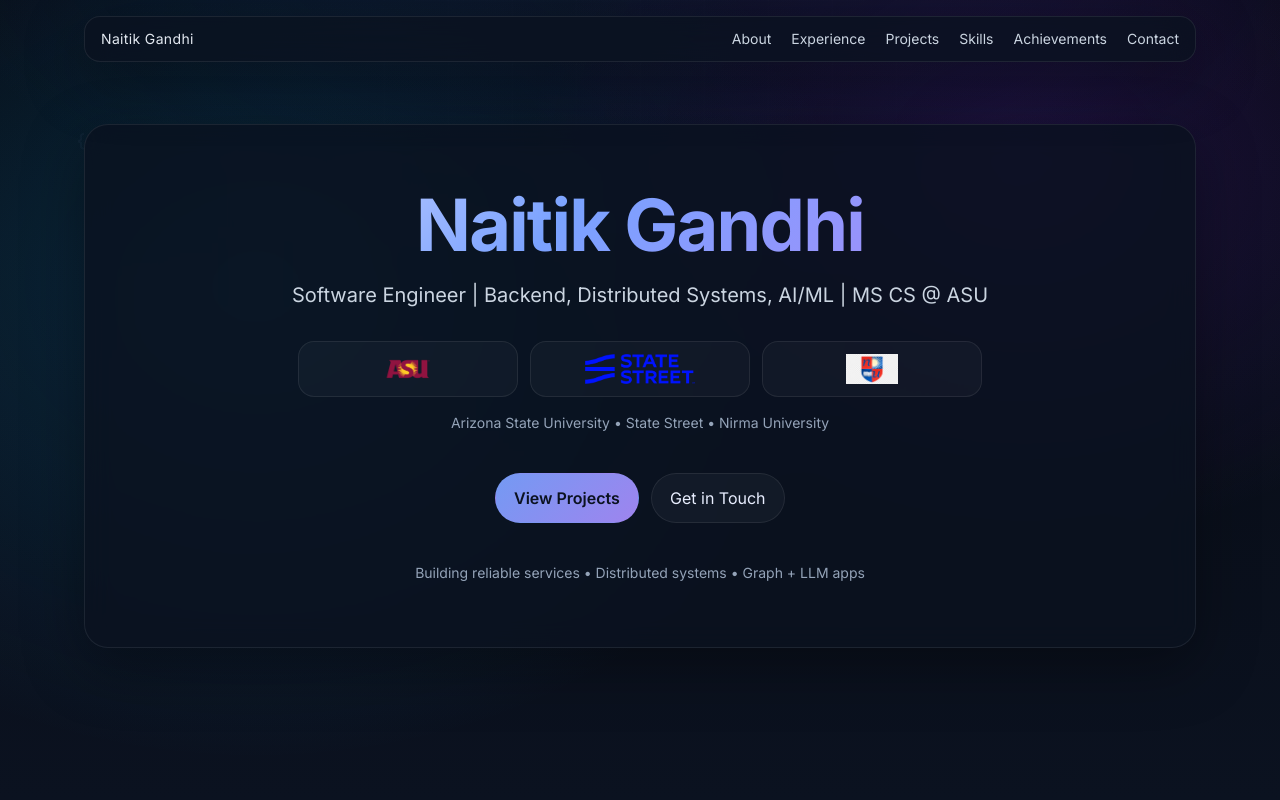
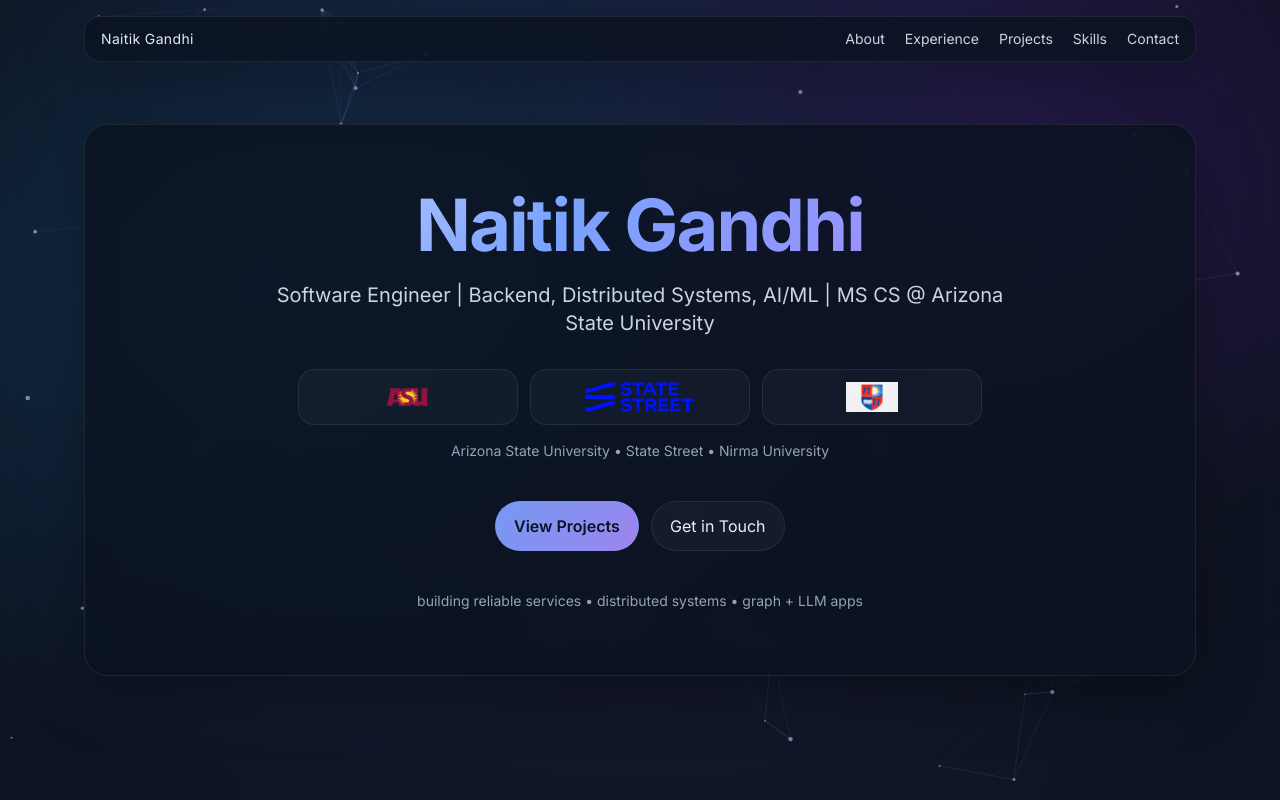
Before and after one commit to NaitikGandhi/NaitikGandhi.github.io, a plain HTML site: page index.html in a window 1280 px wide. Shown: the top 800 px of the page. Drawn offline with nearby package versions, Linux system fonts and the light colour scheme; animation ran at ten frames a second.

Commit message:
Update portfolio UI, skills, and assets

```diff
--- a/index.html
+++ b/index.html
@@ -19,50 +19,39 @@
       --stroke2:#ffffff24;
       --text:#e7ecff;
       --muted:#a8b3d4;
-      --accent:#7aa2ff;
-      --accent2:#a78bfa;
     }
-
     html,body{height:100%}
     body{
       font-family: Inter, system-ui, -apple-system, Segoe UI, Roboto, Arial, sans-serif;
+      background: linear-gradient(180deg, var(--bg0), var(--bg1));
+      color: var(--text);
+      overflow-x:hidden;
+    }
+
+    /* live wallpaper canvas */
+    #wallpaper {
+      position: fixed;
+      inset: 0;
+      z-index: -5;
+      width: 100%;
+      height: 100%;
+      display: block;
       background: radial-gradient(1200px 600px at 50% -10%, #17255455 0%, transparent 60%),
                   radial-gradient(900px 700px at 80% 20%, #4c1d9550 0%, transparent 55%),
                   radial-gradient(1000px 800px at 20% 35%, #0ea5e930 0%, transparent 60%),
                   linear-gradient(180deg, var(--bg0), var(--bg1));
-      color: var(--text);
-      overflow-x:hidden;
     }
 
-    /* subtle animated "code" background */
+    /* subtle grid overlay */
     .bg-grid{
-      position:fixed; inset:0; z-index:-3;
+      position:fixed; inset:0; z-index:-4;
       background-image:
         linear-gradient(to right, #ffffff08 1px, transparent 1px),
         linear-gradient(to bottom, #ffffff08 1px, transparent 1px);
       background-size: 64px 64px;
       mask-image: radial-gradient(600px 300px at 50% 10%, #000 35%, transparent 70%);
       opacity:.35;
-    }
-
-    .symbols{
-      position:fixed; inset:0; z-index:-2; pointer-events:none;
-      opacity:.22;
-      filter: blur(0px);
-    }
-    .sym{
-      position:absolute;
-      font-weight:600;
-      color:#c7d2fe;
-      opacity:.18;
-      animation: floaty linear infinite;
-      text-shadow: 0 0 18px rgba(122,162,255,.15);
-      user-select:none;
-      white-space:nowrap;
-    }
-    @keyframes floaty{
-      from{ transform: translate3d(0, 18px, 0); }
-      to  { transform: translate3d(0, -28px, 0); }
+      pointer-events:none;
     }
 
     .glass{
@@ -79,7 +68,6 @@
       -webkit-text-fill-color: transparent;
     }
 
-    /* Hover lift (kept), NO pointer glow */
     .hover-lift{
       transition: transform .25s ease, border-color .25s ease, box-shadow .25s ease, background-color .25s ease;
       will-change: transform;
@@ -127,9 +115,7 @@
       color:#0b1220;
       font-weight: 600;
     }
-    .btn-primary:hover{
-      filter: brightness(1.05);
-    }
+    .btn-primary:hover{ filter: brightness(1.05); }
 
     .logo-pill{
       height: 56px;
@@ -140,43 +126,28 @@
       display:flex;
       align-items:center;
       justify-content:center;
-      gap: 10px;
       overflow:hidden;
     }
     .logo-pill img{
       height: 30px;
       width: auto;
       object-fit: contain;
-      image-rendering: -webkit-optimize-contrast;
-      filter: none; /* keep colorful */
+      filter: none;
     }
 
-    /* Section heading icon */
     .hicon{
       width:18px; height:18px; opacity:.9;
       filter: drop-shadow(0 0 14px rgba(122,162,255,.15));
     }
 
-    /* Smooth anchor offset for fixed header */
     section{ scroll-margin-top: 90px; }
   </style>
 </head>
 
 <body class="antialiased">
-  <div class="bg-grid"></div>
+  <canvas id="wallpaper" aria-hidden="true"></canvas>
+  <div class="bg-grid" aria-hidden="true"></div>
 
-  <div class="symbols" aria-hidden="true" id="symbols">
-    <div class="sym" style="left:6%; top:14%; font-size:18px; animation-duration:5.8s">{ }</div>
-    <div class="sym" style="left:18%; top:72%; font-size:22px; animation-duration:6.6s">;</div>
-    <div class="sym" style="left:28%; top:22%; font-size:20px; animation-duration:7.2s">&lt;/&gt;</div>
-    <div class="sym" style="left:42%; top:64%; font-size:18px; animation-duration:6.1s">()</div>
-    <div class="sym" style="left:54%; top:18%; font-size:22px; animation-duration:7.9s">=&gt;</div>
-    <div class="sym" style="left:66%; top:72%; font-size:18px; animation-duration:5.9s">[]</div>
-    <div class="sym" style="left:78%; top:26%; font-size:22px; animation-duration:7.0s">#</div>
-    <div class="sym" style="left:88%; top:66%; font-size:18px; animation-duration:6.8s">&&</div>
-  </div>
-
-  <!-- Header -->
   <header class="fixed top-0 left-0 right-0 z-50">
     <div class="mx-auto max-w-6xl px-5">
       <div class="mt-4 glass rounded-2xl px-4 py-3 flex items-center justify-between">
@@ -189,7 +160,6 @@
           <a class="hover:text-white transition" href="#experience">Experience</a>
           <a class="hover:text-white transition" href="#projects">Projects</a>
           <a class="hover:text-white transition" href="#skills">Skills</a>
-          <a class="hover:text-white transition" href="#achievements">Achievements</a>
           <a class="hover:text-white transition" href="#contact">Contact</a>
         </nav>
 
@@ -206,7 +176,6 @@
           <a class="hover:text-white transition" href="#experience">Experience</a>
           <a class="hover:text-white transition" href="#projects">Projects</a>
           <a class="hover:text-white transition" href="#skills">Skills</a>
-          <a class="hover:text-white transition" href="#achievements">Achievements</a>
           <a class="hover:text-white transition" href="#contact">Contact</a>
         </div>
       </div>
@@ -214,7 +183,6 @@
   </header>
 
   <main id="top" class="mx-auto max-w-6xl px-5 pt-28 pb-20">
-    <!-- Hero -->
     <section class="mt-3">
       <div class="glass rounded-3xl px-6 py-14 md:px-12 md:py-16">
         <div class="text-center max-w-3xl mx-auto">
@@ -223,10 +191,9 @@
           </h1>
 
           <p class="mt-5 text-lg md:text-xl text-slate-300">
-            Software Engineer | Backend, Distributed Systems, AI/ML | MS CS @ ASU
+            Software Engineer | Backend, Distributed Systems, AI/ML | MS CS @ Arizona State University
           </p>
 
-          <!-- Logos (no text beside logos) -->
           <div class="mt-8 flex flex-col md:flex-row items-center justify-center gap-3">
             <div class="logo-pill hover-lift w-full md:w-[220px]">
               <img src="ASU-logo.png" alt="Arizona State University logo" />
@@ -249,13 +216,12 @@
           </div>
 
           <div class="mt-10 text-sm text-slate-400">
-            Building reliable services • Distributed systems • Graph + LLM apps
+            building reliable services • distributed systems • graph + LLM apps
           </div>
         </div>
       </div>
     </section>
 
-    <!-- About -->
     <section id="about" class="mt-14">
       <div class="grid grid-cols-1 md:grid-cols-12 gap-6">
         <div class="md:col-span-4 glass rounded-3xl p-5 hover-lift">
@@ -288,7 +254,6 @@
       </div>
     </section>
 
-    <!-- Experience -->
     <section id="experience" class="mt-14">
       <div class="flex items-center gap-2">
         <svg class="hicon" viewBox="0 0 24 24" fill="none" stroke="currentColor" stroke-width="2">
@@ -349,7 +314,6 @@
       </div>
     </section>
 
-    <!-- Projects -->
     <section id="projects" class="mt-14">
       <div class="flex items-center gap-2">
         <svg class="hicon" viewBox="0 0 24 24" fill="none" stroke="currentColor" stroke-width="2">
@@ -391,7 +355,6 @@
       </div>
     </section>
 
-    <!-- Skills -->
     <section id="skills" class="mt-14">
       <div class="flex items-center gap-2">
         <svg class="hicon" viewBox="0 0 24 24" fill="none" stroke="currentColor" stroke-width="2">
@@ -427,7 +390,6 @@
           </div>
         </div>
 
-        <!-- AI skills (added from resume) -->
         <div class="glass rounded-3xl p-6 hover-lift lg:col-span-3">
           <div class="text-lg font-semibold">AI / ML</div>
           <div class="mt-4 flex flex-wrap gap-2">
@@ -435,7 +397,7 @@
             <span class="chip">Deep Learning</span>
             <span class="chip">NLP</span>
             <span class="chip">Transformers</span>
-            <span class="chip">Retrieval-Augmented Generation (RAG)</span>
+            <span class="chip">RAG</span>
             <span class="chip">Knowledge Graphs</span>
             <span class="chip">GraphRAG</span>
             <span class="chip">Vector Search (FAISS)</span>
@@ -445,25 +407,6 @@
       </div>
     </section>
 
-    <!-- Achievements -->
-    <section id="achievements" class="mt-14">
-      <div class="flex items-center gap-2">
-        <svg class="hicon" viewBox="0 0 24 24" fill="none" stroke="currentColor" stroke-width="2">
-          <path stroke-linecap="round" stroke-linejoin="round" d="M8 21h8M12 17v4M7 4h10v6a5 5 0 0 1-10 0V4z"/>
-          <path stroke-linecap="round" stroke-linejoin="round" d="M7 6H5a2 2 0 0 0 0 4h2M17 6h2a2 2 0 0 1 0 4h-2"/>
-        </svg>
-        <h2 class="text-2xl md:text-3xl font-semibold">Achievements</h2>
-      </div>
-
-      <div class="mt-6 glass rounded-3xl p-7 hover-lift">
-        <ul class="list-disc list-inside text-slate-300 space-y-2">
-          <li>Won 1st place in Scintilla’19, organized by the Electrical Engineering Students Association, leading a team of 8.</li>
-          <li>Silver Medalist in the State Street Chess Tournament, ranking among 50+ participants (chess.com: RobustStar9, 1737).</li>
-        </ul>
-      </div>
-    </section>
-
-    <!-- Contact -->
     <section id="contact" class="mt-14">
       <div class="flex items-center gap-2">
         <svg class="hicon" viewBox="0 0 24 24" fill="none" stroke="currentColor" stroke-width="2">
@@ -515,7 +458,7 @@
       });
     });
 
-    // subtle entrance animations
+    // entrance animations
     gsap.registerPlugin(ScrollTrigger);
     gsap.utils.toArray('section').forEach((section) => {
       gsap.from(section, {
@@ -531,8 +474,109 @@
       });
     });
 
-    // year
     document.getElementById('year').textContent = new Date().getFullYear();
+
+    // live wallpaper (particles + connecting lines)
+    const canvas = document.getElementById('wallpaper');
+    const ctx = canvas.getContext('2d', { alpha: true });
+
+    let w, h, dpr;
+    function resize(){
+      dpr = Math.min(window.devicePixelRatio || 1, 2);
+      w = Math.floor(window.innerWidth);
+      h = Math.floor(window.innerHeight);
+      canvas.width = Math.floor(w * dpr);
+      canvas.height = Math.floor(h * dpr);
+      canvas.style.width = w + 'px';
+      canvas.style.height = h + 'px';
+      ctx.setTransform(dpr, 0, 0, dpr, 0, 0);
+    }
+    window.addEventListener('resize', resize);
+    resize();
+
+    const prefersReduced = window.matchMedia && window.matchMedia('(prefers-reduced-motion: reduce)').matches;
+
+    const COUNT = prefersReduced ? 28 : 70;
+    const LINK_DIST = prefersReduced ? 110 : 140;
+
+    const particles = Array.from({length: COUNT}).map(() => ({
+      x: Math.random() * w,
+      y: Math.random() * h,
+      vx: (Math.random() - 0.5) * (prefersReduced ? 0.25 : 0.55),
+      vy: (Math.random() - 0.5) * (prefersReduced ? 0.25 : 0.55),
+      r: Math.random() * 1.6 + 0.8
+    }));
+
+    let mouse = { x: w * 0.5, y: h * 0.5 };
+    window.addEventListener('mousemove', (e) => {
+      mouse.x = e.clientX;
+      mouse.y = e.clientY;
+    });
+
+    function step(){
+      ctx.clearRect(0, 0, w, h);
+
+      // vignette overlay (soft)
+      const grad = ctx.createRadialGradient(w*0.5, h*0.15, 60, w*0.5, h*0.15, Math.max(w,h));
+      grad.addColorStop(0, 'rgba(122,162,255,0.10)');
+      grad.addColorStop(0.4, 'rgba(167,139,250,0.06)');
+      grad.addColorStop(1, 'rgba(0,0,0,0)');
+      ctx.fillStyle = grad;
+      ctx.fillRect(0,0,w,h);
+
+      // update
+      for (const p of particles){
+        p.x += p.vx;
+        p.y += p.vy;
+
+        // gentle mouse attract
+        const dx = mouse.x - p.x, dy = mouse.y - p.y;
+        const dist = Math.sqrt(dx*dx + dy*dy) || 1;
+        if (!prefersReduced && dist < 240){
+          p.vx += (dx / dist) * 0.0025;
+          p.vy += (dy / dist) * 0.0025;
+        }
+
+        // damping
+        p.vx *= 0.995;
+        p.vy *= 0.995;
+
+        // bounds
+        if (p.x < -20) p.x = w + 20;
+        if (p.x > w + 20) p.x = -20;
+        if (p.y < -20) p.y = h + 20;
+        if (p.y > h + 20) p.y = -20;
+      }
+
+      // lines
+      for (let i=0;i<particles.length;i++){
+        for (let j=i+1;j<particles.length;j++){
+          const a = particles[i], b = particles[j];
+          const dx = a.x - b.x, dy = a.y - b.y;
+          const d = Math.sqrt(dx*dx + dy*dy);
+          if (d < LINK_DIST){
+            const alpha = (1 - d / LINK_DIST) * (prefersReduced ? 0.18 : 0.22);
+            ctx.strokeStyle = `rgba(160,190,255,${alpha})`;
+            ctx.lineWidth = 1;
+            ctx.beginPath();
+            ctx.moveTo(a.x, a.y);
+            ctx.lineTo(b.x, b.y);
+            ctx.stroke();
+          }
+        }
+      }
+
+      // dots
+      for (const p of particles){
+        ctx.fillStyle = 'rgba(210,225,255,0.55)';
+        ctx.beginPath();
+        ctx.arc(p.x, p.y, p.r, 0, Math.PI*2);
+        ctx.fill();
+      }
+
+      requestAnimationFrame(step);
+    }
+    step();
   </script>
 </body>
 </html>
```
